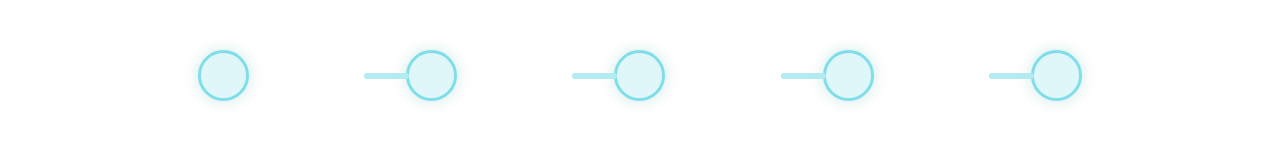
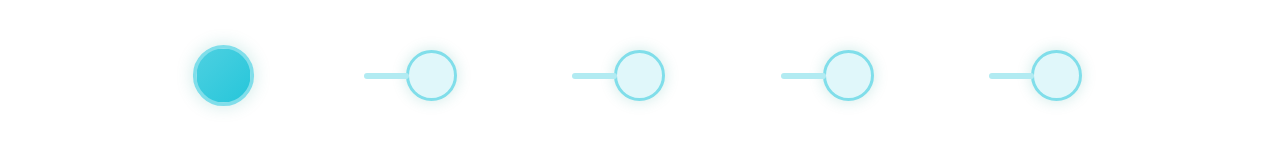
Before and after one commit to acciojob/progress-bar-Akash-1212579, a website: page main.html in a window 1280 px wide. Shown: the top 149 px of the page. Drawn offline with Linux system fonts and the light colour scheme.

Commit message:
created a submission

```diff
--- a/script.js
+++ b/script.js
@@ -2,7 +2,11 @@ let next = document.getElementById("next");
 let prev = document.getElementById("prev");
 let activeCircles = document.querySelectorAll(".circle");
 let current = 0; // start from index 0
-
+ activeCircles[0].classList.add("active");
+        current++;
+ if (current <= 1) {
+        prev.disabled = true; // disable at the start
+    }
 next.addEventListener("click", () => {
     if (current < activeCircles.length) {
         activeCircles[current].classList.add("active");
@@ -21,7 +25,7 @@ prev.addEventListener("click", () => {
         activeCircles[current].classList.remove("active");
     }
 
-    if (current === 0) {
+    if (current <= 1) {
         prev.disabled = true; // disable at the start
     }
     next.disabled = false; // re-enable next if moving back
```
Also changed, not shown: styles.css (+5 -5 lines).
